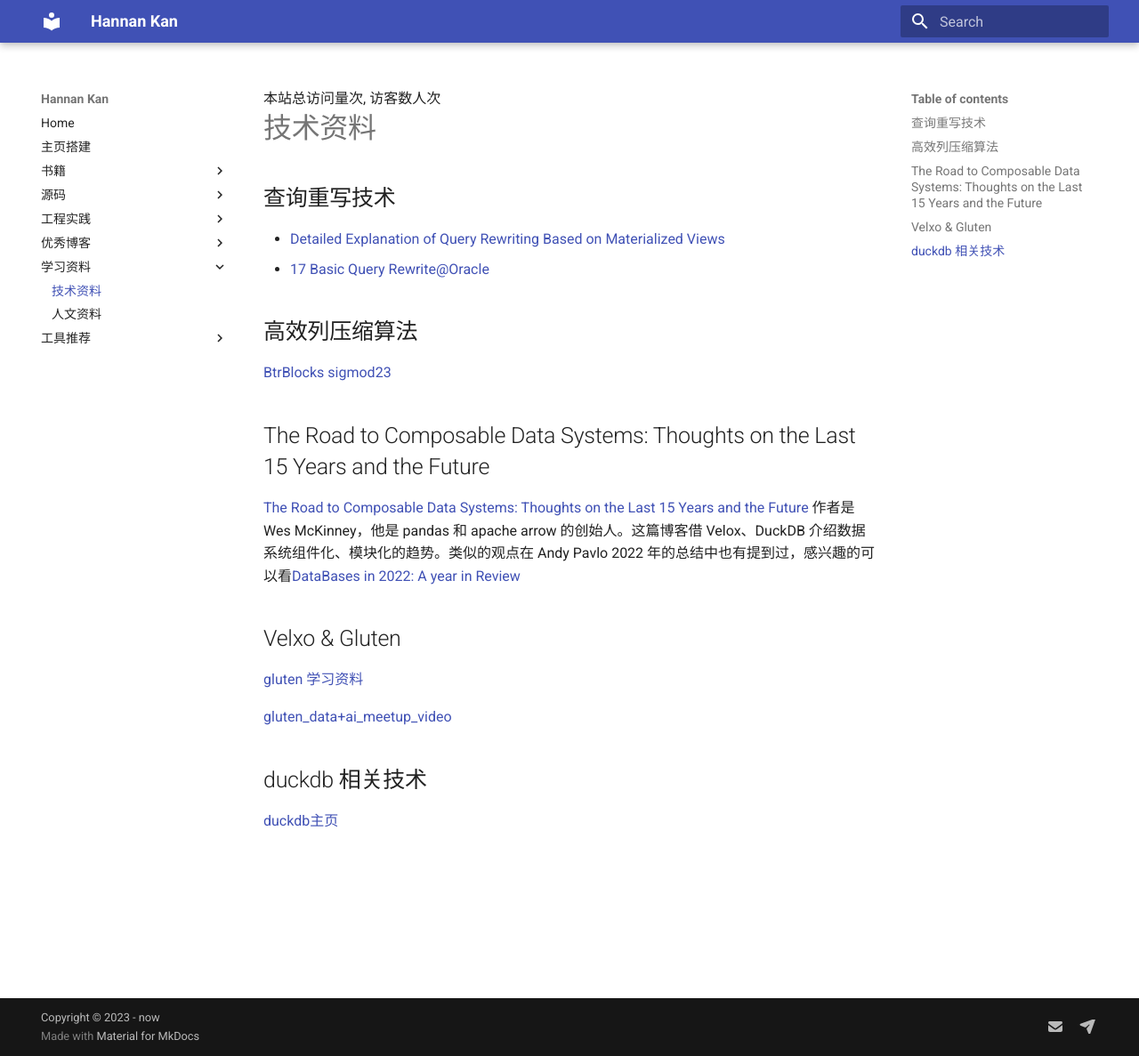
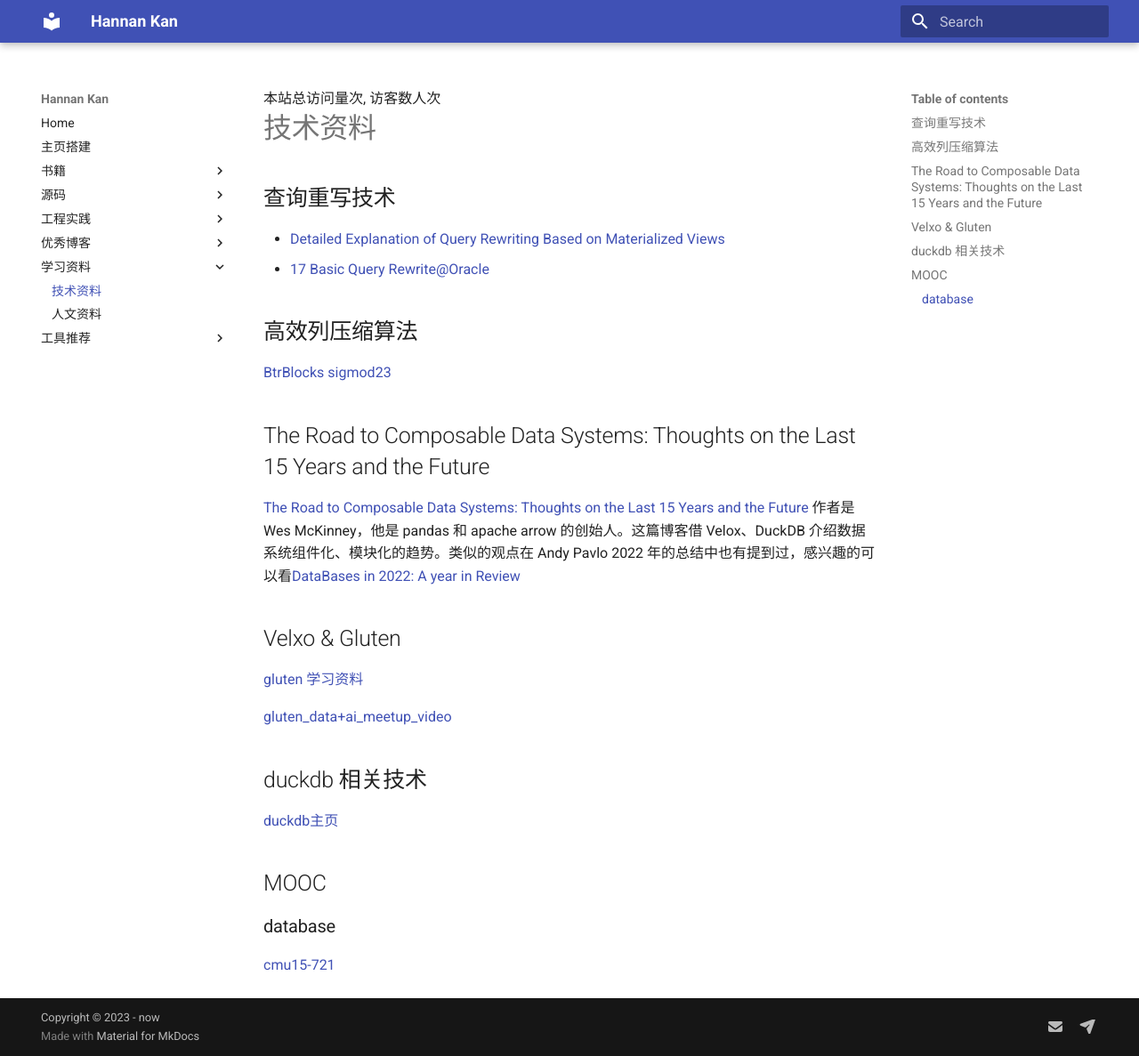
Before and after one commit to HannanKan/homepage, an MkDocs documentation site: the page built from docs/technical_materials.md, in a window 1280 px wide and 1187 px high. Shown: the whole window at 89% size. Built offline with MkDocs 1.6.1 and Material for MkDocs 9.7.7, drawn with Linux system fonts in a browser that asks for light colours; comment, search, counter and statistics services are not loaded.

Commit message:
添加数据库网课cmu 15-721

```diff
--- a/docs/technical_materials.md
+++ b/docs/technical_materials.md
@@ -29,3 +29,10 @@
 ## duckdb 相关技术
 [duckdb主页]: http://duckdb.org/why_duckdb
 [duckdb主页]
+
+
+## MOOC
+[cmu15-721]:https://15721.courses.cs.cmu.edu/spring2023/schedule.html
+
+### database
+[cmu15-721]
```
